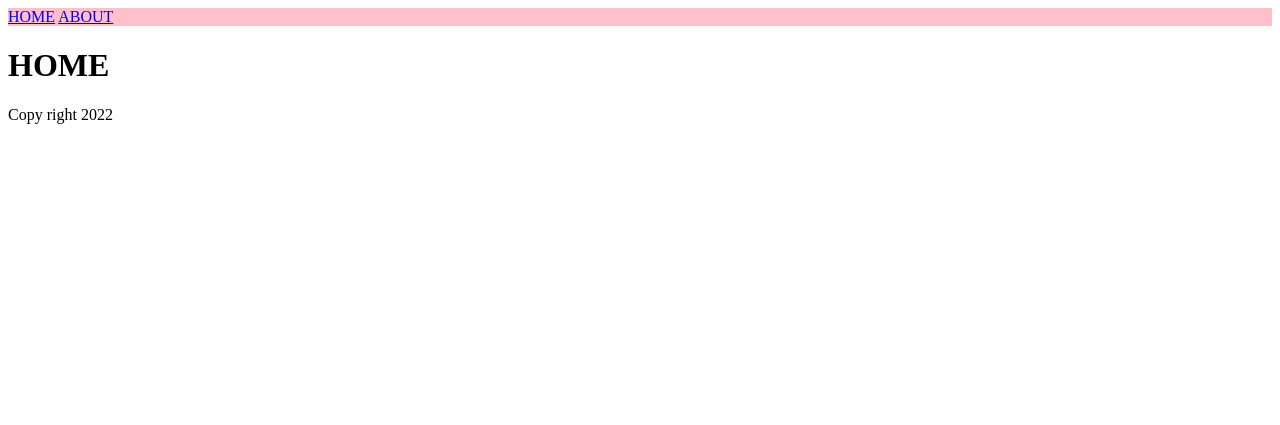
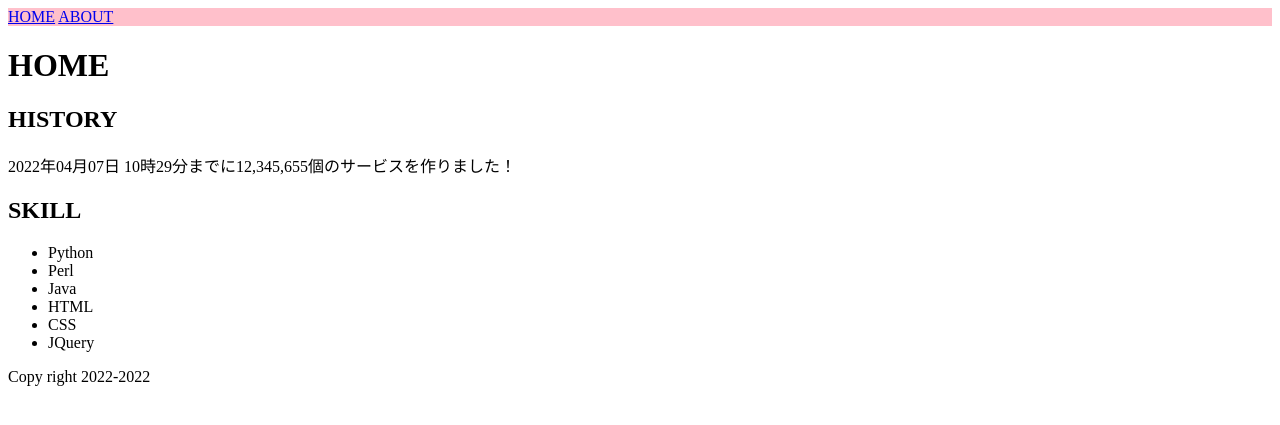
Before and after one commit to kijimakijima/PaizaCloud_Django01_v220404, a Django app: page /about/ in a window 1280 px wide. Shown: the top 425 px of the page. Run offline with Django 3.2, Linux system fonts and the light colour scheme.

Commit message:
Initial commit

```diff
--- a/django_website/settings.py
+++ b/django_website/settings.py
@@ -37,6 +37,7 @@ INSTALLED_APPS = [
     'django.contrib.sessions',
     'django.contrib.messages',
     'django.contrib.staticfiles',
+    'django.contrib.humanize',
     "website",
 ]
 
@@ -106,7 +107,8 @@ AUTH_PASSWORD_VALIDATORS = [
 
 LANGUAGE_CODE = 'en-us'
 
-TIME_ZONE = 'UTC'
+#TIME_ZONE = 'UTC'
+TIME_ZONE = 'Asia/Tokyo'
 
 USE_I18N = True
 
--- a/website/templates/_footer.html
+++ b/website/templates/_footer.html
@@ -1,3 +1,3 @@
 <div>
-    <p>Copy right 2022</p>
+    <p>Copy right 2022-{% now "Y" %}</p>
 </div>
--- a/website/templates/about.html
+++ b/website/templates/about.html
@@ -1,5 +1,18 @@
 {% extends "base.html" %}
+{% load humanize %}
 
 {% block main %}
 <h1>HOME</h1>
+<h2>HISTORY</h2>
+<p>{% now "Y年m月d日 H時i分" %}までに{{ num_services|intcomma }}個のサービスを作りました！</p>
+
+<h2>SKILL</h2>
+<ul>
+    {% for skill in skills %}
+    <li>{{ skill }}</li>
+    {% empty %}
+    <li>スキルがありません。</li>
+    {% endfor %}
+
+</ul>
 {% endblock %}
--- a/website/templates/index.html
+++ b/website/templates/index.html
@@ -2,6 +2,12 @@
 {% load static %}
 
 {% block main %}
+{% if username == "Shun" %}
+<h1> It's me ! </h1>
+{% elif username %}
 <h1>{{username}} ! Welcome !</h1>
+{% else %}
+<h1>だれだおまえは！</h1>
+{% endif %}
 <img src ="{% static 'welcome.jpg' %}" />
 {% endblock %}
--- a/website/views.py
+++ b/website/views.py
@@ -3,5 +3,23 @@ from django.views.generic import TemplateView
 class IndexView(TemplateView):
     template_name="index.html"
 
+    def get_context_data(self):
+        ctxt = super().get_context_data()
+        ctxt["username"]="Takeda Rena"
+        return ctxt
+
 class AboutView(TemplateView):
     template_name="about.html"
+
+    def get_context_data(self):
+        ctxt = super().get_context_data()
+        ctxt["num_services"]=12345655
+        ctxt["skills"]=[
+            "Python",
+            "Perl",
+            "Java",
+            "HTML",
+            "CSS",
+            "JQuery",
+        ]
+        return ctxt
```
